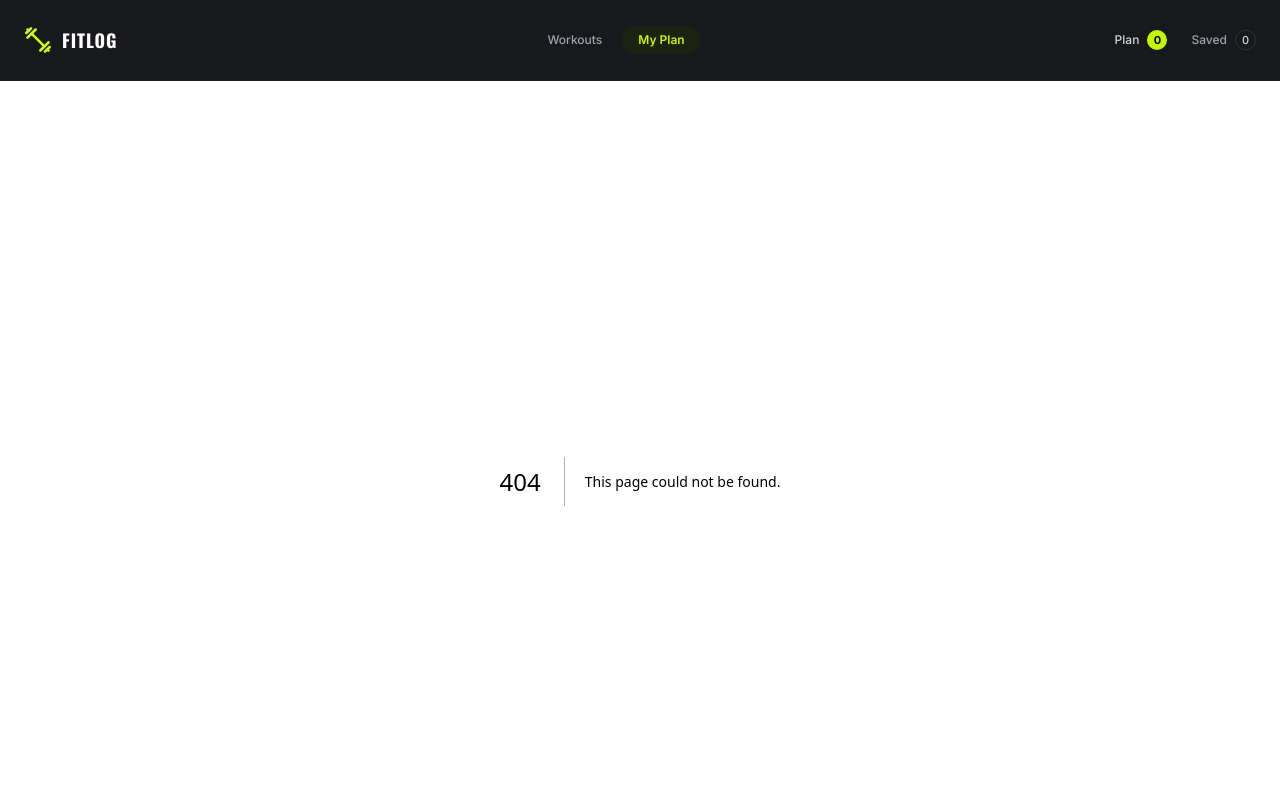
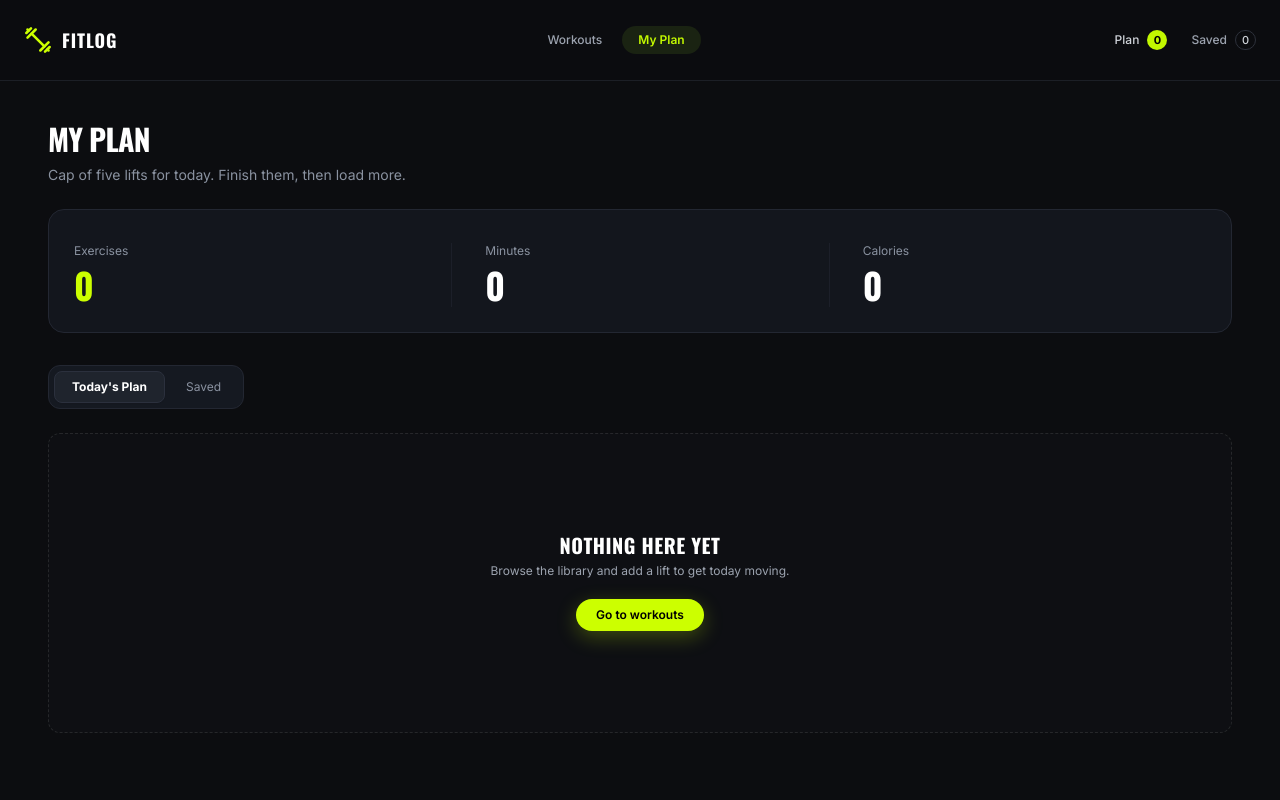
Before and after one commit to Md-Foisal/liftledger, a Next.js app: page /my-plan in a window 1280 px wide. Before the commit this address had no page. Shown: the top 800 px of the page. Built offline with nearby package versions, Linux system fonts and the light colour scheme.

Commit message:
feat: add my plan page with stats, tabs and empty state

```diff
--- /dev/null
+++ b/app/my-plan/page.tsx
@@ -0,0 +1,27 @@
+import type { Metadata } from "next";
+import MyPlan from "@/components/plan/MyPlan";
+
+export const metadata: Metadata = {
+  title: "My Plan",
+};
+
+export default async function MyPlanPage({ searchParams }: PageProps<"/my-plan">) {
+  const { tab } = await searchParams;
+  const initialTab = tab === "saved" ? "saved" : "today";
+
+  return (
+    <main className="mx-auto flex w-full max-w-[1280px] flex-col gap-6 px-4 py-8 sm:px-6 sm:py-10 lg:px-12">
+      <div className="flex flex-col gap-2">
+        <h1 className="font-display text-[30px] leading-9 font-bold tracking-[-0.75px] text-white uppercase">
+          MY PLAN
+        </h1>
+        <p className="text-sm leading-5 text-dim">
+          Cap of five lifts for today. Finish them, then load more.
+        </p>
+      </div>
+
+      {/* key makes the tab reset when navbar badge changes the url */}
+      <MyPlan key={initialTab} initialTab={initialTab} />
+    </main>
+  );
+}
--- /dev/null
+++ b/components/plan/EmptyState.tsx
@@ -0,0 +1,20 @@
+import Link from "next/link";
+
+export default function EmptyState() {
+  return (
+    <div className="flex min-h-[300px] flex-col items-center justify-center rounded-xl border border-dashed border-white/10 bg-[#111317]/50 px-4 py-16 text-center">
+      <h2 className="font-display text-xl leading-5 font-bold tracking-[0.5px] text-white uppercase">
+        NOTHING HERE YET
+      </h2>
+      <p className="mt-2 text-xs leading-4 text-muted">
+        Browse the library and add a lift to get today moving.
+      </p>
+      <Link
+        href="/"
+        className="mt-5 inline-flex items-center rounded-full bg-volt px-5 py-2 text-xs leading-4 font-semibold text-black shadow-[0_6px_20px_rgba(204,255,0,0.25)] transition hover:brightness-110"
+      >
+        Go to workouts
+      </Link>
+    </div>
+  );
+}
--- /dev/null
+++ b/components/plan/MyPlan.tsx
@@ -0,0 +1,76 @@
+"use client";
+
+import { useState } from "react";
+import usePlan from "@/hooks/usePlan";
+import Loader from "../Loader";
+import EmptyState from "./EmptyState";
+import PlanCard from "./PlanCard";
+import PlanStats from "./PlanStats";
+
+export type Tab = "today" | "saved";
+
+export default function MyPlan({ initialTab }: { initialTab: Tab }) {
+  const { ready, plan, saved } = usePlan();
+  const [tab, setTab] = useState<Tab>(initialTab);
+
+  const minutes = plan.reduce((sum, w) => sum + w.duration, 0);
+  const calories = plan.reduce((sum, w) => sum + w.caloriesBurned, 0);
+
+  function changeTab(next: Tab) {
+    setTab(next);
+    // keep the url in sync so reload opens the same tab
+    window.history.replaceState(null, "", next === "saved" ? "/my-plan?tab=saved" : "/my-plan");
+  }
+
+  const tabs: { key: Tab; label: string }[] = [
+    { key: "today", label: "Today's Plan" },
+    { key: "saved", label: "Saved" },
+  ];
+
+  const list = tab === "today" ? plan : saved;
+
+  return (
+    <div className="flex flex-col gap-6">
+      <PlanStats exercises={plan.length} minutes={minutes} calories={calories} />
+
+      <div className="flex flex-wrap items-center justify-between gap-4 pt-2">
+        <div role="tablist" className="flex items-center gap-1 rounded-xl border border-line-2 bg-[#151921] p-[5px]">
+          {tabs.map((t) => {
+            const active = tab === t.key;
+            const count = t.key === "today" ? plan.length : saved.length;
+            return (
+              <button
+                key={t.key}
+                type="button"
+                role="tab"
+                aria-selected={active}
+                onClick={() => changeTab(t.key)}
+                className={`rounded-lg border text-xs leading-4 transition ${
+                  active
+                    ? "border-[#2b303d] bg-[#1f242d] px-[17px] py-[7px] font-bold text-white shadow-[0_1px_1px_rgba(0,0,0,0.05)]"
+                    : "border-transparent px-4 py-1.5 text-dim hover:text-white"
+                }`}
+              >
+                {t.label}
+                {ready && count > 0 && <span className="ml-1.5 text-[11px] text-volt">{count}</span>}
+              </button>
+            );
+          })}
+        </div>
+
+      </div>
+
+      {!ready ? (
+        <Loader />
+      ) : list.length === 0 ? (
+        <EmptyState />
+      ) : (
+        <div className="flex flex-col gap-4">
+          {list.map((w) => (
+            <PlanCard key={w.id} workout={w} />
+          ))}
+        </div>
+      )}
+    </div>
+  );
+}
--- /dev/null
+++ b/components/plan/PlanCard.tsx
@@ -0,0 +1,45 @@
+import Image from "next/image";
+import Link from "next/link";
+import type { Workout } from "@/lib/api";
+import WorkoutStats from "../WorkoutStats";
+
+type Props = {
+  workout: Workout;
+};
+
+export default function PlanCard({ workout }: Props) {
+  return (
+    <article className="flex flex-col gap-4 rounded-2xl border border-line-2 bg-[#14171e] p-4 sm:flex-row sm:items-center sm:justify-between sm:p-[17px]">
+      <div className="flex items-center gap-4">
+        <div className="relative h-20 w-28 shrink-0 overflow-hidden rounded-xl bg-[#1f2937] sm:w-36">
+          <Image src={workout.image} alt={workout.name} fill sizes="144px" className="object-cover" />
+        </div>
+        <div className="flex min-w-0 flex-col gap-0.5">
+          <h2
+            className="font-display text-base leading-6 font-bold tracking-[0.4px] text-white uppercase"
+          >
+            {workout.name}
+          </h2>
+          <p className="text-xs leading-4 font-semibold text-dim">{workout.equipment}</p>
+          <div className="pt-1.5">
+            <WorkoutStats
+              duration={workout.duration}
+              calories={workout.caloriesBurned}
+              rating={workout.rating}
+              variant="plan"
+            />
+          </div>
+        </div>
+      </div>
+
+      <div className="flex flex-wrap items-center gap-3 sm:flex-nowrap sm:justify-end">
+        <Link
+          href={`/workouts/${workout.id}`}
+          className="inline-flex h-[34px] items-center rounded-full border border-[#374151] px-[18px] text-xs leading-4 whitespace-nowrap text-white transition hover:border-volt"
+        >
+          View Details
+        </Link>
+      </div>
+    </article>
+  );
+}
--- /dev/null
+++ b/components/plan/PlanStats.tsx
@@ -0,0 +1,36 @@
+type Props = {
+  exercises: number;
+  minutes: number;
+  calories: number;
+};
+
+export default function PlanStats({ exercises, minutes, calories }: Props) {
+  const stats = [
+    { label: "Exercises", value: exercises, accent: true },
+    { label: "Minutes", value: minutes, accent: false },
+    { label: "Calories", value: calories, accent: false },
+  ];
+
+  return (
+    <section
+      aria-label="Plan summary"
+      className="grid grid-cols-3 rounded-2xl border border-line-2 bg-panel-2 px-4 pt-6 pb-5 sm:px-[25px] sm:pt-[33px] sm:pb-[25px]"
+    >
+      {stats.map((s, i) => (
+        <div
+          key={s.label}
+          className={i === 0 ? "pr-3 sm:pr-6" : "border-l border-[rgba(35,39,50,0.6)] pl-3 sm:pl-[33px]"}
+        >
+          <p className="pb-1 text-xs leading-4 text-dim">{s.label}</p>
+          <p
+            className={`py-0.5 font-display text-3xl leading-10 font-bold sm:text-4xl ${
+              s.accent ? "text-volt" : "text-white"
+            }`}
+          >
+            {s.value}
+          </p>
+        </div>
+      ))}
+    </section>
+  );
+}
```
